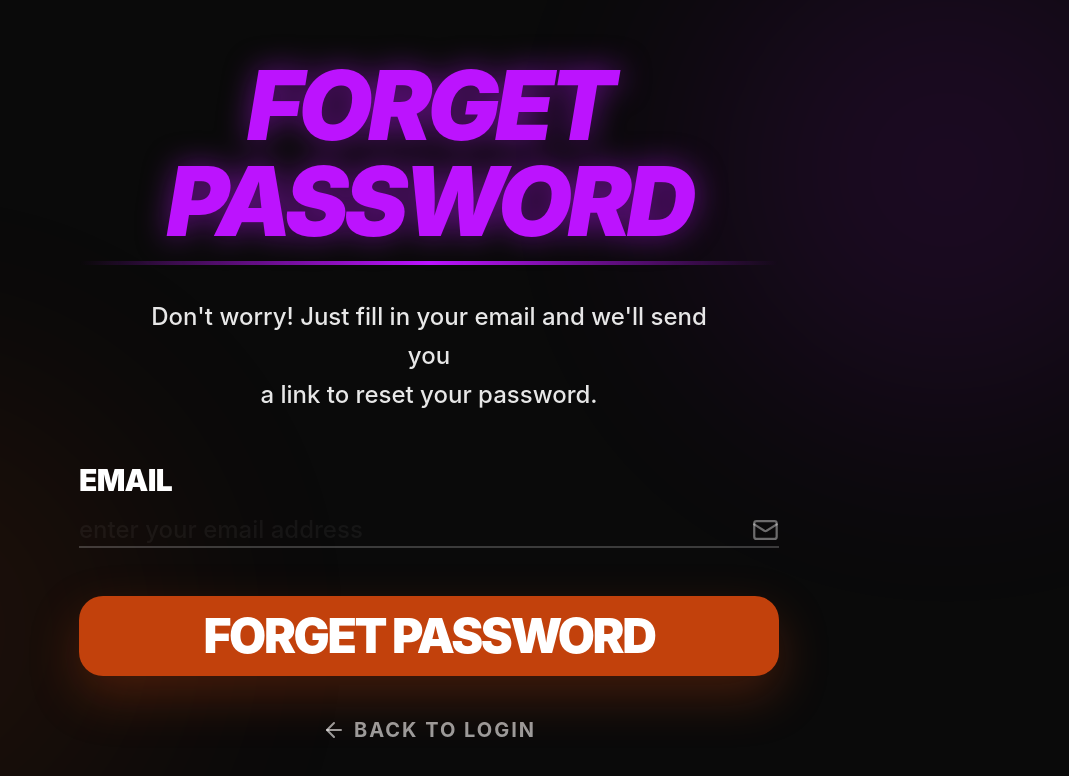
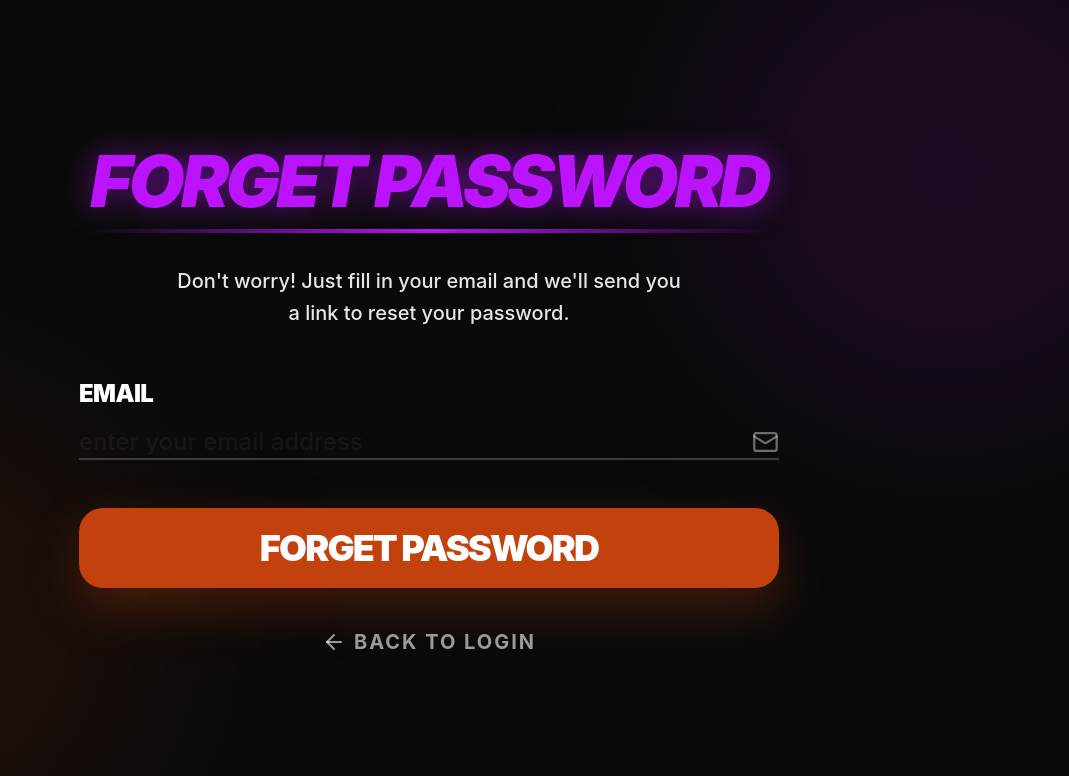
Before and after one commit to Intanin-SE67/LocalHot-Spot, a Next.js app: page /auth/forgot-password in a window 1280 px wide. Shown: the top 776 px of the page, without its empty margins (211-1280 px from the left). Built offline with nearby package versions, Linux system fonts and the light colour scheme.

Commit message:
edit frot size login , register

```diff
--- a/app/auth/forgot-password/page.tsx
+++ b/app/auth/forgot-password/page.tsx
@@ -16,14 +16,14 @@ export default function ForgetPasswordForm() {
 
         {/* Title: FORGET PASSWORD (ตามรูป) */}
         <div className="relative text-center">
-          <h1 className="text-[#bc13fe] text-6xl md:text-8xl font-[1000] italic uppercase tracking-tighter leading-none drop-shadow-[0_0_15px_rgba(188,19,254,0.5)]">
+          <h1 className="text-[#bc13fe] text-5xl md:text-7xl font-[1000] italic uppercase tracking-tighter leading-none drop-shadow-[0_0_15px_rgba(188,19,254,0.5)]">
             FORGET PASSWORD
           </h1>
           <div className="absolute -bottom-4 left-0 w-full h-1 bg-gradient-to-r from-transparent via-[#bc13fe] to-transparent"></div>
         </div>
 
         {/* Description (ตามรูป) */}
-        <p className="text-white text-xl md:text-2xl font-medium text-center max-w-[560px] leading-relaxed opacity-90">
+        <p className="text-white text-xl md:text-xl font-medium text-center max-w-[560px] leading-relaxed opacity-90">
           Don&apos;t worry! Just fill in your email and we&apos;ll send you
           <br className="hidden md:block" />
           a link to reset your password.
@@ -33,7 +33,7 @@ export default function ForgetPasswordForm() {
 
           {/* Email Section (ตามรูป) */}
           <div className="group flex flex-col gap-4">
-            <label className="text-white text-3xl font-black uppercase tracking-tight group-focus-within:text-[#bc13fe] transition-colors">
+            <label className="text-white text-2xl font-black uppercase tracking-tight group-focus-within:text-[#bc13fe] transition-colors">
               Email
             </label>
             <div className="relative border-b-2 border-white/20 group-focus-within:border-[#bc13fe] transition-all pb-4 flex items-center">
@@ -50,7 +50,7 @@ export default function ForgetPasswordForm() {
           <div className="mt-6 flex flex-col items-center gap-10">
             <button
               type="submit"
-              className="group relative w-full h-20 bg-[#c2410c] hover:bg-[#ea580c] text-white rounded-3xl text-4xl md:text-5xl font-[1000] uppercase tracking-tighter transition-all active:scale-[0.97] overflow-hidden flex items-center justify-center shadow-[0_20px_50px_rgba(194,65,12,0.3)]"
+              className="group relative w-full h-20 bg-[#c2410c] hover:bg-[#ea580c] text-white rounded-3xl text-4xl font-[1000] uppercase tracking-tighter transition-all active:scale-[0.97] overflow-hidden flex items-center justify-center shadow-[0_20px_50px_rgba(194,65,12,0.3)]"
             >
               <span className="relative z-10">FORGET PASSWORD</span>
 
--- a/app/auth/login/page.tsx
+++ b/app/auth/login/page.tsx
@@ -15,7 +15,7 @@ export default function LoginForm() {
 
         {/* Title: LOGIN (Neon Glow) */}
         <div className="relative">
-          <h1 className="text-[#bc13fe] text-8xl md:text-9xl font-[1000] italic uppercase tracking-tighter leading-none drop-shadow-[0_0_15px_rgba(188,19,254,0.5)]">
+          <h1 className="text-[#bc13fe] text-5xl md:text-7xl font-[1000] italic uppercase tracking-tighter leading-none drop-shadow-[0_0_15px_rgba(188,19,254,0.5)]">
             LOGIN
           </h1>
           <div className="absolute -bottom-2 left-0 w-full h-1 bg-gradient-to-r from-[#bc13fe] to-transparent"></div>
@@ -60,7 +60,7 @@ export default function LoginForm() {
               className="group relative w-full h-20 bg-[#c2410c] hover:bg-[#ea580c] text-white rounded-3xl text-4xl font-black uppercase tracking-tighter transition-all active:scale-[0.98] overflow-hidden flex items-center justify-center gap-4 shadow-[0_0_30px_rgba(194,65,12,0.5)] hover:shadow-[0_0_50px_rgba(234,88,12,0.7)]"
             >
               <div className="relative z-10 flex items-center justify-center gap-4">
-                Enter System
+                Login
                 <ArrowRight size={40} className="group-hover:translate-x-3 transition-transform duration-300" />
               </div>
 
--- a/app/auth/register/page.tsx
+++ b/app/auth/register/page.tsx
@@ -16,7 +16,7 @@ export default function RegisterForm() {
 
         {/* Title: REGISTER */}
         <div className="relative">
-          <h1 className="text-[#bc13fe] text-7xl md:text-9xl font-[1000] italic uppercase tracking-tighter leading-none drop-shadow-[0_0_20px_rgba(188,19,254,0.4)]">
+          <h1 className="text-[#bc13fe] text-5xl md:text-7xl font-[1000] italic uppercase tracking-tighter leading-none drop-shadow-[0_0_20px_rgba(188,19,254,0.4)]">
             REGISTER
           </h1>
           <div className="absolute -bottom-2 left-0 w-full h-1 bg-gradient-to-r from-[#bc13fe] to-transparent"></div>
@@ -26,7 +26,7 @@ export default function RegisterForm() {
 
           {/* Email Section */}
           <div className="group flex flex-col gap-3">
-            <label className="text-white text-3xl font-black uppercase tracking-tight group-focus-within:text-[#bc13fe] transition-colors">
+            <label className="text-white text-2xl font-black uppercase tracking-tight group-focus-within:text-[#bc13fe] transition-colors">
               Email
             </label>
             <div className="relative border-b-2 border-white/20 group-focus-within:border-[#bc13fe] transition-all pb-4 flex items-center">
@@ -41,7 +41,7 @@ export default function RegisterForm() {
 
           {/* Password Section */}
           <div className="group flex flex-col gap-3">
-            <label className="text-white text-3xl font-black uppercase tracking-tight group-focus-within:text-[#bc13fe] transition-colors">
+            <label className="text-white text-2xl font-black uppercase tracking-tight group-focus-within:text-[#bc13fe] transition-colors">
               Password
             </label>
             <div className="relative border-b-2 border-white/20 group-focus-within:border-[#bc13fe] transition-all pb-4 flex items-center">
@@ -56,7 +56,7 @@ export default function RegisterForm() {
 
           {/* Name Section */}
           <div className="group flex flex-col gap-3">
-            <label className="text-white text-3xl font-black uppercase tracking-tight group-focus-within:text-[#bc13fe] transition-colors">
+            <label className="text-white text-2xl font-black uppercase tracking-tight group-focus-within:text-[#bc13fe] transition-colors">
               What do you want be called ?
             </label>
             <div className="relative border-b-2 border-white/20 group-focus-within:border-[#bc13fe] transition-all pb-4 flex items-center">
@@ -73,7 +73,7 @@ export default function RegisterForm() {
           <div className="mt-8 flex flex-col items-start gap-8">
             <button
               type="submit"
-              className="group relative w-full h-20 bg-[#c2410c] hover:bg-[#ea580c] text-white rounded-3xl text-6xl font-[1000] uppercase tracking-tighter transition-all active:scale-[0.97] overflow-hidden flex items-center justify-center shadow-[0_20px_50px_rgba(194,65,12,0.3)] hover:shadow-[0_20px_60px_rgba(234,88,12,0.5)]"
+              className="group relative w-full h-20 bg-[#c2410c] hover:bg-[#ea580c] text-white rounded-3xl text-4xl font-[1000] uppercase tracking-tighter transition-all active:scale-[0.97] overflow-hidden flex items-center justify-center shadow-[0_20px_50px_rgba(194,65,12,0.3)] hover:shadow-[0_20px_60px_rgba(234,88,12,0.5)]"
             >
               <span className="relative z-10">SUBMIT</span>
 
--- a/app/auth/reset-password/page.tsx
+++ b/app/auth/reset-password/page.tsx
@@ -16,7 +16,7 @@ export default function ResetPasswordForm() {
 
         {/* Title: RESET PASSWORD (Neon Purple) */}
         <div className="relative">
-          <h1 className="text-[#bc13fe] text-6xl md:text-8xl font-[1000] italic uppercase tracking-tighter leading-none drop-shadow-[0_0_20px_rgba(188,19,254,0.5)] text-center">
+          <h1 className="text-[#bc13fe] text-5xl md:text-7xl font-[1000] italic uppercase tracking-tighter leading-none drop-shadow-[0_0_20px_rgba(188,19,254,0.5)] text-center">
             RESET PASSWORD
           </h1>
           <div className="absolute -bottom-4 left-0 w-full h-1 bg-gradient-to-r from-transparent via-[#bc13fe] to-transparent"></div>
@@ -26,7 +26,7 @@ export default function ResetPasswordForm() {
 
           {/* New Password Section */}
           <div className="group flex flex-col gap-3">
-            <label className="text-white text-3xl font-black uppercase tracking-tight group-focus-within:text-[#bc13fe] transition-colors">
+            <label className="text-white text-2xl font-black uppercase tracking-tight group-focus-within:text-[#bc13fe] transition-colors">
               New Password
             </label>
             <div className="relative border-b-2 border-white/20 group-focus-within:border-[#bc13fe] transition-all pb-4 flex items-center">
@@ -41,7 +41,7 @@ export default function ResetPasswordForm() {
 
           {/* Confirm Password Section */}
           <div className="group flex flex-col gap-3">
-            <label className="text-white text-3xl font-black uppercase tracking-tight group-focus-within:text-[#bc13fe] transition-colors">
+            <label className="text-white text-2xl font-black uppercase tracking-tight group-focus-within:text-[#bc13fe] transition-colors">
               Confirm Password
             </label>
             <div className="relative border-b-2 border-white/20 group-focus-within:border-[#bc13fe] transition-all pb-4 flex items-center">
@@ -58,7 +58,7 @@ export default function ResetPasswordForm() {
           <div className="mt-8 flex flex-col items-start gap-8">
             <button
               type="submit"
-              className="group relative w-full h-20 bg-[#c2410c] hover:bg-[#ea580c] text-white rounded-3xl text-5xl font-[1000] uppercase tracking-tighter transition-all active:scale-[0.97] overflow-hidden flex items-center justify-center shadow-[0_20px_50px_rgba(194,65,12,0.3)]"
+              className="group relative w-full h-20 bg-[#c2410c] hover:bg-[#ea580c] text-white rounded-3xl text-4xl font-[1000] uppercase tracking-tighter transition-all active:scale-[0.97] overflow-hidden flex items-center justify-center shadow-[0_20px_50px_rgba(194,65,12,0.3)]"
             >
               <div className="relative z-10 flex items-center gap-4">
                 <span>RESET PASSWORD</span>
```
